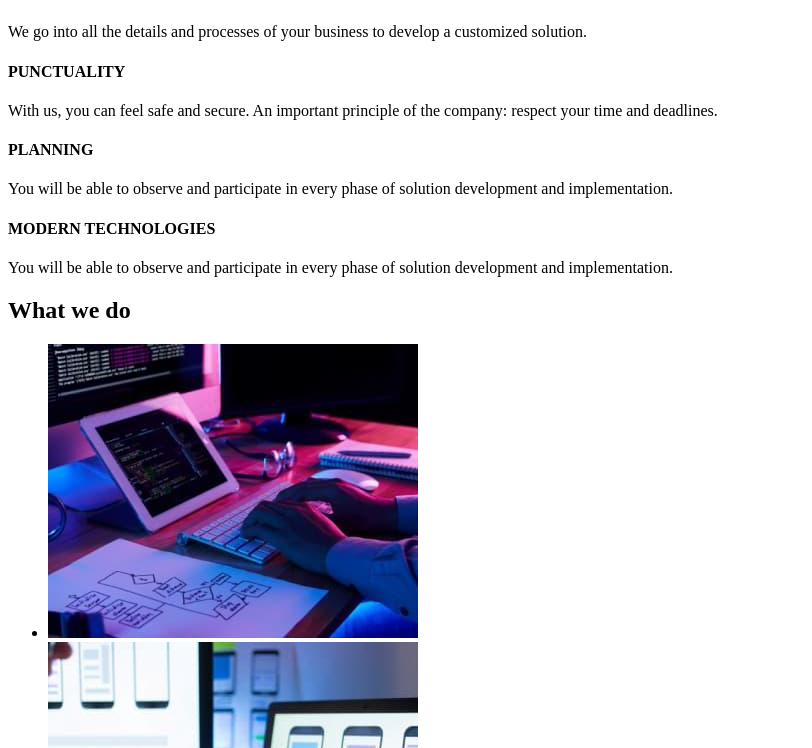
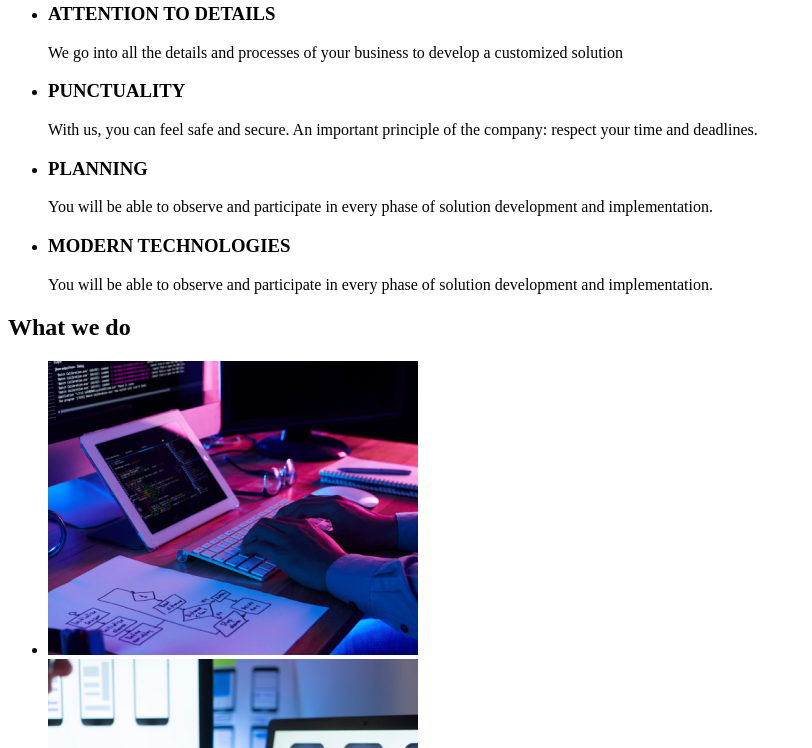
Before and after one commit to si12mo34/si12mo34-goit-markup-hw-01, a plain HTML site: page index.html in a window 1280 px wide. Shown: the part 241-989 px from the top of the page, without its empty margins (0-812 px from the left). Drawn offline with Linux system fonts and the light colour scheme.

Commit message:
update 2

```diff
--- a/index.html
+++ b/index.html
@@ -9,8 +9,8 @@
   <body>
     <header>
       <nav>
+        <h4>WebStudio</h4>
         <ul>
-          <li><a href="WebStudio">WebStudio</a></li>
           <li><a href="Studio">Studio</a></li>
           <li><a href="Portofolio">Portofolio</a></li>
           <li><a href="Contacts">Contacts</a></li>
@@ -24,48 +24,51 @@
         <h1>EFFECTIVE SOLUTIONS FOR YOUR BUSINESS</h1>
         <button>Request our service</button>
       </section>
-      <section>
-        <h4>ATTENTION TO DETAILS</h4>
-        <p>
-          We go into all the details and processes of your business to develop a
-          customized solution.
-        </p>
-        <h4>PUNCTUALITY</h4>
-        <p>
-          With us, you can feel safe and secure. An important principle of the
-          company: respect your time and deadlines.
-        </p>
-        <h4>PLANNING</h4>
-        <p>
-          You will be able to observe and participate in every phase of solution
-          development and implementation.
-        </p>
-        <h4>MODERN TECHNOLOGIES</h4>
-        <p>
-          You will be able to observe and participate in every phase of solution
-          development and implementation.
-        </p>
-      </section>
-      <section>
+      <div>
+        <ul>
+          <li>
+            <h3>ATTENTION TO DETAILS</h3>
+            <p>We go into all the details and processes of your business to
+              develop a customized solution</p>
+          </li>
+          <li>
+             <h3>PUNCTUALITY</h3>
+            <p>With us, you can feel safe and secure. An important principle of the
+          company: respect your time and deadlines.</p>
+          </li>
+          <li>
+            <h3>PLANNING</h3>
+            <p>You will be able to observe and participate in every phase of solution
+          development and implementation.</p>
+          </li>
+          <li>
+              <h3>MODERN TECHNOLOGIES</h3>
+            <p>You will be able to observe and participate in every phase of solution
+          development and implementation.</p>
+          </li>
+        </ul>
+      </div>
+      <div>
         <h2>What we do</h2>
         <ul>
           <li>
-            <img src="/images/7 (1) (1).jpg" alt="laptop" />
+            <img src="/images/img (5).jpg" alt="laptop1" />
           </li>
           <li>
-            <img src="/images/6 (1) (1).jpg" alt="laptop2" />
+            <img src="/images/img (6).jpg" alt="laptop2" />
           </li>
           <li>
-            <img src="/images/5 (1) (1).jpg" alt="laptop3" />
+            <img src="/images/img (7).jpg" alt="laptop3" />
           </li>
         </ul>
-      </section>
-      <h2>Our Team</h2>
+      </div>
+     <div>
+      h2>Our Team</h2>
       <section>
         <ul>
           <li>
             <img
-              src="/images/4 (1) (1).jpg"
+              src="/images/img (8).jpg"
               alt="Christopher"
               width="270"
               height="260"
@@ -75,7 +78,7 @@
           </li>
           <li>
             <img
-              src="/images/3 (1) (1).jpg"
+              src="/images/img (9).jpg"
               alt="Kylie"
               width="270"
               height="260"
@@ -84,13 +87,18 @@
             <p>Frontend Developer</p>
           </li>
           <li>
-            <img src="/images/Ryan.jpg" alt="Ryan" width="270" height="260" />
+            <img
+              src="/images/img (10).jpg"
+              alt="Ryan"
+              width="270"
+              height="260"
+            />
             <h3>Ryan Harris</h3>
             <p>Marketing</p>
           </li>
           <li>
             <img
-              src="/images/download Tyler.jpg"
+              src="/images/img (11).jpg"
               alt="Tyler"
               width="270"
               height="260"
@@ -101,6 +109,10 @@
         </ul>
       </section>
     </main>
+    <div>
+
+     </div>
+
     <div>
       <h4>WebStudio</h4>
       <address>
```
Also changed, not shown: images/3 (1) (1).jpg (deleted), images/4 (1) (1).jpg (deleted), images/5 (1) (1).jpg (deleted), images/6 (1) (1).jpg (deleted), images/7 (1) (1).jpg (deleted), images/Ryan.jpg (deleted), images/download Tyler.jpg (deleted), images/img (10).jpg (added), images/img (11).jpg (added), images/img (5).jpg (added), images/img (6).jpg (added), images/img (7).jpg (added), images/img (8).jpg (added), images/img (9).jpg (added).
